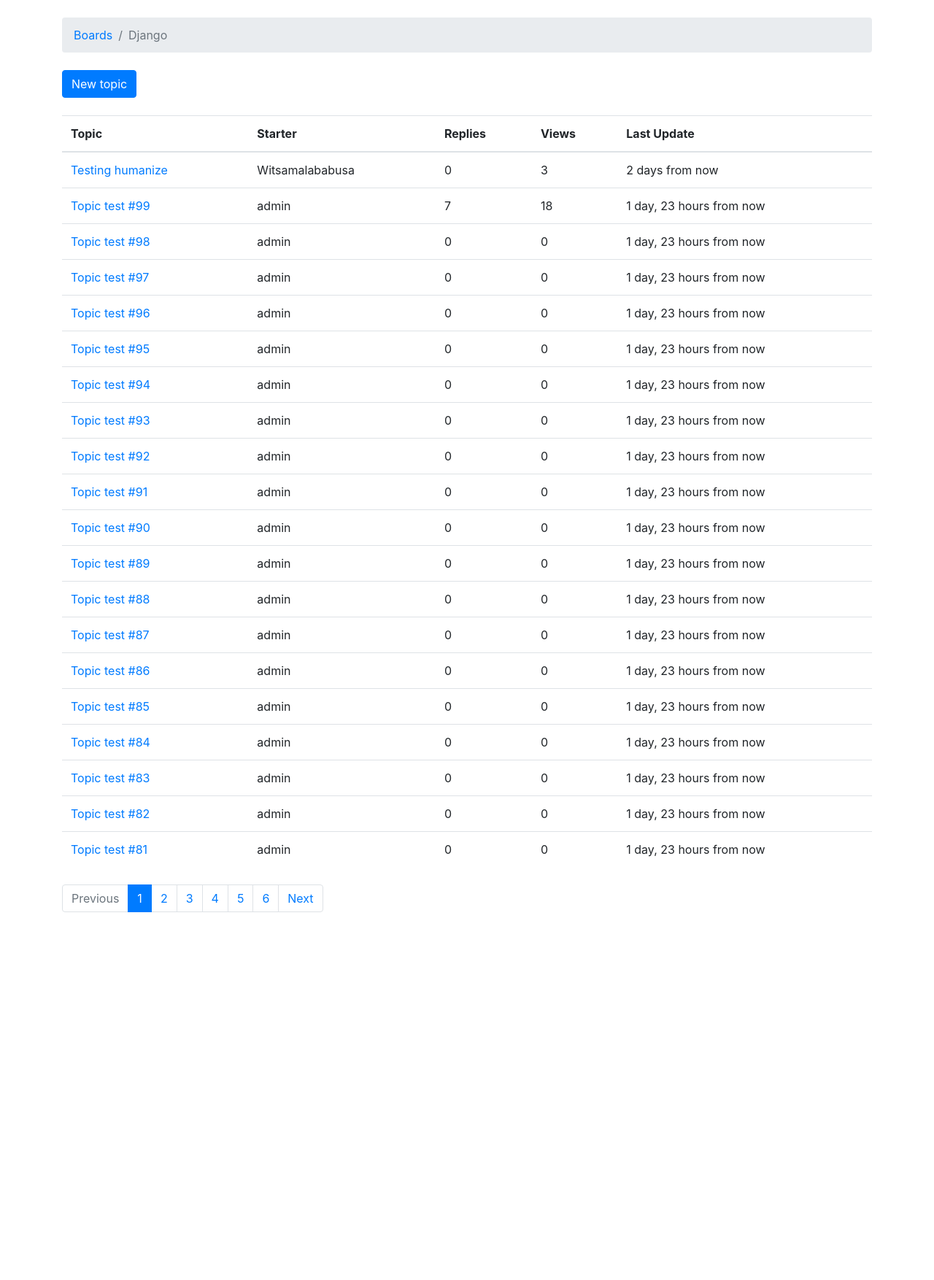
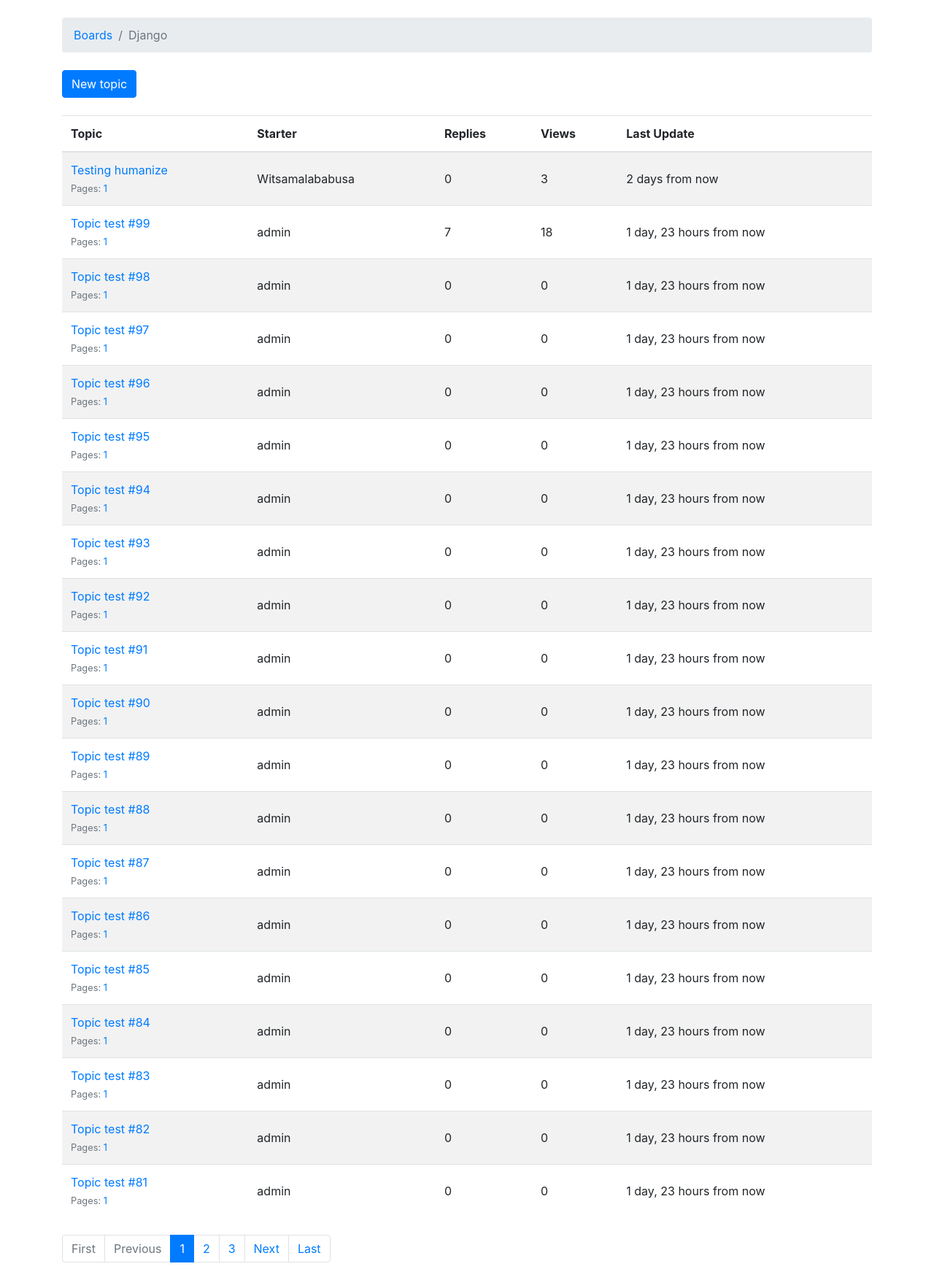
Before and after one commit to CarlosPatron/SML_test, a Django app: page /boards/1/ in a window 1280 px wide. Shown: the part 56-1810 px from the top of the page at 73% size. Before the commit the page ends 1306 px from the top, so only its background shows below. Run offline with Django 3.2, Linux system fonts and the light colour scheme; data comes from the database, SQL or seed files in the repository; both versions use the stored data as it was after the commit; some libraries are stand-ins or nearby versions.

Commit message:
Finished

```diff
--- a/SML_test/boards/models.py
+++ b/SML_test/boards/models.py
@@ -1,5 +1,6 @@
 from django.contrib.auth.models import User
 from django.db import models
+import math
 from django.utils.html import mark_safe
 from django.utils.text import Truncator
 
@@ -19,6 +20,9 @@ class Board(models.Model):
     def get_last_post(self):
         return Post.objects.filter(topic__board=self).order_by('-created_at').first()
 
+    def get_last_ten_posts(self):
+        return self.posts.order_by('-created_at')[:10]
+
 
 class Topic(models.Model):
     subject = models.CharField(max_length=255)
@@ -29,6 +33,22 @@ class Topic(models.Model):
 
     def __str__(self):
         return self.subject
+
+    def get_page_count(self):
+        count = self.posts.count()
+        pages = count / 20
+        return math.ceil(pages)
+
+    def has_many_pages(self, count=None):
+        if count is None:
+            count = self.get_page_count()
+        return count > 6
+
+    def get_page_range(self):
+        count = self.get_page_count()
+        if self.has_many_pages(count):
+            return range(1, 5)
+        return range(1, count + 1)
 
 
 class Post(models.Model):
--- a/SML_test/boards/views.py
+++ b/SML_test/boards/views.py
@@ -1,4 +1,5 @@
 from django.db.models import Count
+from django.urls import reverse
 from django.contrib.auth.decorators import login_required
 from django.core.paginator import Paginator, EmptyPage, PageNotAnInteger
 from django.shortcuts import get_object_or_404, redirect, render
@@ -9,12 +10,10 @@ from django.utils.decorators import method_decorator
 from .forms import NewTopicForm, PostForm
 from .models import Board, Post, Topic
 
-
 class BoardListView(ListView):
     model = Board
     context_object_name = 'boards'
     template_name = 'home.html'
-
 
 class TopicListView(ListView):
     model = Topic
@@ -31,7 +30,6 @@ class TopicListView(ListView):
         queryset = self.board.topics.order_by('-last_updated').annotate(replies=Count('posts') - 1)
         return queryset
 
-
 class PostListView(ListView):
     model = Post
     context_object_name = 'posts'
@@ -39,8 +37,12 @@ class PostListView(ListView):
     paginate_by = 20
 
     def get_context_data(self, **kwargs):
-        self.topic.views += 1
-        self.topic.save()
+
+        session_key = 'viewed_topic_{}'.format(self.topic.pk)
+        if not self.request.session.get(session_key, False):
+            self.topic.views += 1
+            self.topic.save()
+            self.request.session[session_key] = True
         kwargs['topic'] = self.topic
         return super().get_context_data(**kwargs)
 
@@ -48,7 +50,6 @@ class PostListView(ListView):
         self.topic = get_object_or_404(Topic, board__pk=self.kwargs.get('pk'), pk=self.kwargs.get('topic_pk'))
         queryset = self.topic.posts.order_by('created_at')
         return queryset
-
 
 @login_required
 def new_topic(request, pk):
@@ -70,7 +71,6 @@ def new_topic(request, pk):
         form = NewTopicForm()
     return render(request, 'new_topic.html', {'board': board, 'form': form})
 
-
 @login_required
 def reply_topic(request, pk, topic_pk):
     topic = get_object_or_404(Topic, board__pk=pk, pk=topic_pk)
@@ -81,11 +81,21 @@ def reply_topic(request, pk, topic_pk):
             post.topic = topic
             post.created_by = request.user
             post.save()
-            return redirect('topic_posts', pk=pk, topic_pk=topic_pk)
+
+            topic.last_updated = timezone.now()
+            topic.save()
+
+            topic_url = reverse('topic_posts', kwargs={'pk': pk, 'topic_pk': topic_pk})
+            topic_post_url = '{url}?page={page}#{id}'.format(
+                url=topic_url,
+                id=post.pk,
+                page=topic.get_page_count()
+            )
+
+            return redirect(topic_post_url)
     else:
         form = PostForm()
     return render(request, 'reply_topic.html', {'topic': topic, 'form': form})
-
 
 @method_decorator(login_required, name='dispatch')
 class PostUpdateView(UpdateView):
--- a/SML_test/templates/includes/pagination.html
+++ b/SML_test/templates/includes/pagination.html
@@ -1,6 +1,16 @@
 {% if is_paginated %}
   <nav aria-label="Topics pagination" class="mb-4">
     <ul class="pagination">
+      {% if page_obj.number > 1 %}
+        <li class="page-item">
+          <a class="page-link" href="?page=1">First</a>
+        </li>
+      {% else %}
+        <li class="page-item disabled">
+          <span class="page-link">First</span>
+        </li>
+      {% endif %}
+
       {% if page_obj.has_previous %}
         <li class="page-item">
           <a class="page-link" href="?page={{ page_obj.previous_page_number }}">Previous</a>
@@ -19,7 +29,7 @@
               <span class="sr-only">(current)</span>
             </span>
           </li>
-        {% else %}
+        {% elif page_num > page_obj.number|add:'-3' and page_num < page_obj.number|add:'3' %}
           <li class="page-item">
             <a class="page-link" href="?page={{ page_num }}">{{ page_num }}</a>
           </li>
@@ -35,6 +45,16 @@
           <span class="page-link">Next</span>
         </li>
       {% endif %}
+
+      {% if page_obj.number != paginator.num_pages %}
+        <li class="page-item">
+          <a class="page-link" href="?page={{ paginator.num_pages }}">Last</a>
+        </li>
+      {% else %}
+        <li class="page-item disabled">
+          <span class="page-link">Last</span>
+        </li>
+      {% endif %}
     </ul>
   </nav>
 {% endif %}
--- a/SML_test/templates/reply_topic.html
+++ b/SML_test/templates/reply_topic.html
@@ -30,7 +30,8 @@
     <button type="submit" class="btn btn-success">Post a reply</button>
   </form>
 
-  {% for post in topic.posts.all %}
+  {% for post in topic.get_last_ten_posts %}
+  <div id="{{ post.pk }}" class="card {% if forloop.last %}mb-4{% else %}mb-2{% endif %} {% if forloop.first %}border-dark{% endif %}"></div>
     <div class="card mb-2">
       <div class="card-body p-3">
         <div class="row mb-3">
--- a/SML_test/templates/topics.html
+++ b/SML_test/templates/topics.html
@@ -16,7 +16,7 @@
     <a href="{% url 'new_topic' board.pk %}" class="btn btn-primary">New topic</a>
   </div>
 
-  <table class="table mb-4">
+  <table class="table table-striped mb-4">
     <thead class="thead-inverse">
       <tr>
         <th>Topic</th>
@@ -28,12 +28,26 @@
     </thead>
     <tbody>
       {% for topic in topics %}
+        {% url 'topic_posts' board.pk topic.pk as topic_url %}
         <tr>
-          <td><a href="{% url 'topic_posts' board.pk topic.pk %}">{{ topic.subject }}</a></td>
-          <td>{{ topic.starter.username }}</td>
-          <td>{{ topic.replies }}</td>
-          <td>{{ topic.views }}</td>
-          <td>{{ topic.last_updated|naturaltime }}</td>
+          <td>
+            <p class="mb-0">
+              <a href="{{ topic_url }}">{{ topic.subject }}</a>
+            </p>
+            <small class="text-muted">
+              Pages:
+              {% for i in topic.get_page_range %}
+                <a href="{{ topic_url }}?page={{ i }}">{{ i }}</a>
+              {% endfor %}
+              {% if topic.has_many_pages %}
+              ... <a href="{{ topic_url }}?page={{ topic.get_page_count }}">Last Page</a>
+              {% endif %}
+            </small>
+          </td>
+          <td class="align-middle">{{ topic.starter.username }}</td>
+          <td class="align-middle">{{ topic.replies }}</td>
+          <td class="align-middle">{{ topic.views }}</td>
+          <td class="align-middle">{{ topic.last_updated|naturaltime }}</td>
         </tr>
       {% endfor %}
     </tbody>
```
Also changed, not shown: SML_test/db.sqlite3.
